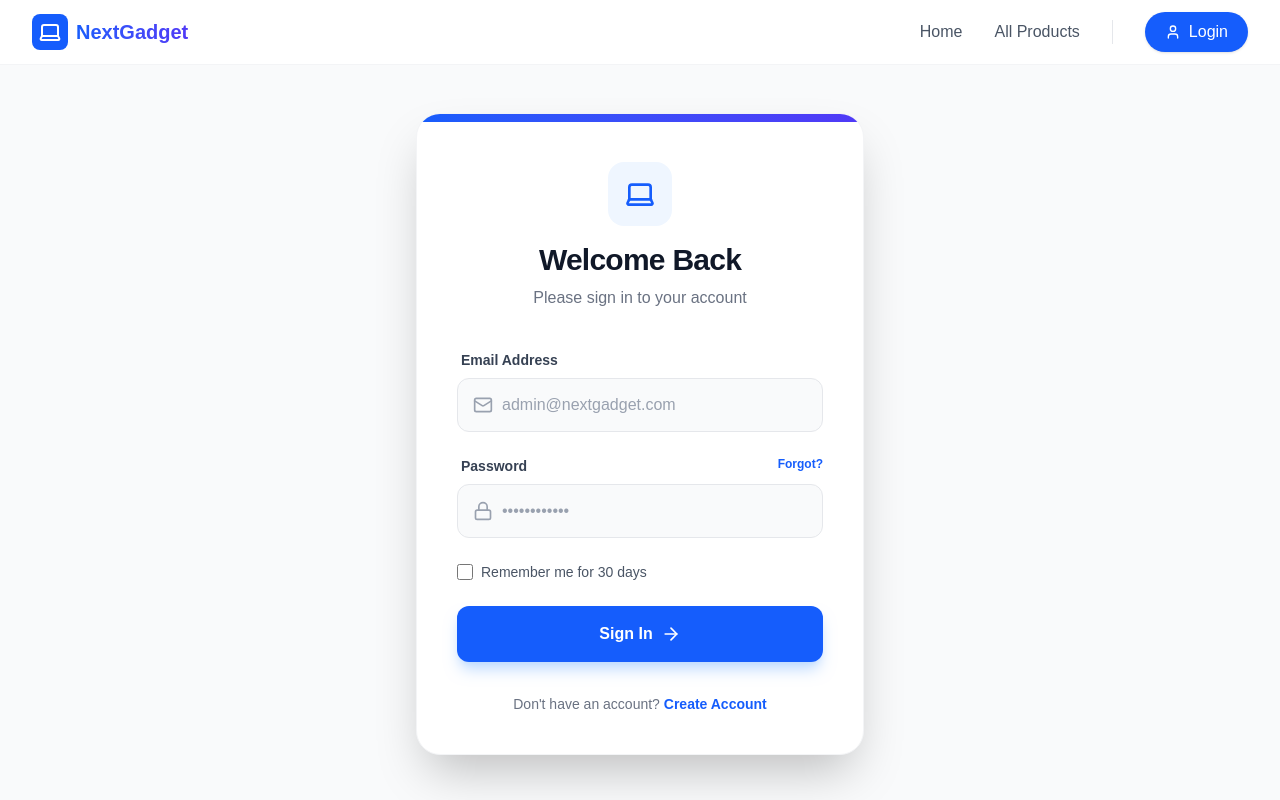
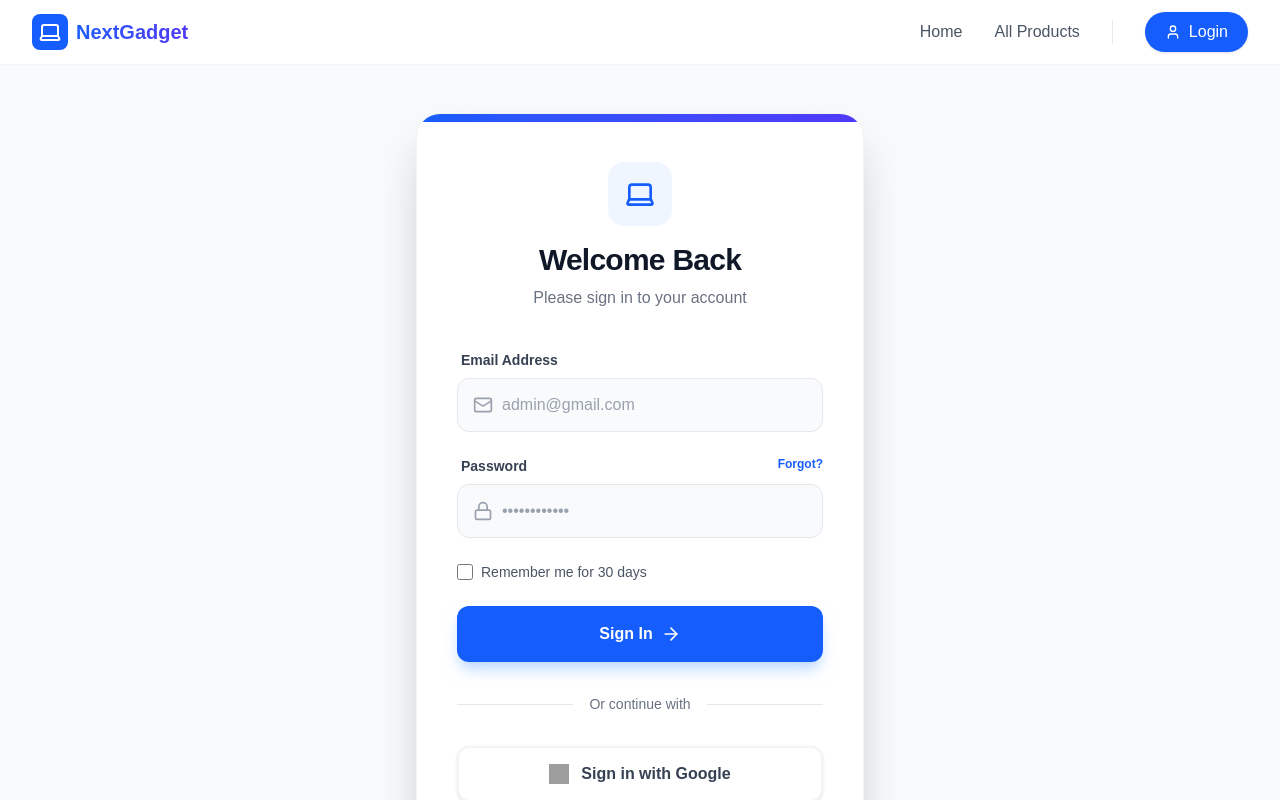
Before and after one commit to With-chomok/Next-Gadget, a Next.js app: page /login in a window 1280 px wide. Shown: the top 800 px of the page. Built offline with nearby package versions, Linux system fonts and the light colour scheme; grey boxes are pictures that could not be loaded.

Commit message:
mock login implement and some feature like toast showing for success or any error

```diff
--- a/package.json
+++ b/package.json
@@ -11,8 +11,10 @@
   "dependencies": {
     "lucide-react": "^0.562.0",
     "next": "16.1.1",
+    "next-auth": "^4.24.13",
     "react": "19.2.3",
-    "react-dom": "19.2.3"
+    "react-dom": "19.2.3",
+    "react-toastify": "^11.0.5"
   },
   "devDependencies": {
     "@tailwindcss/postcss": "^4",
--- /dev/null
+++ b/src/app/api/auth/[...nextauth]/route.js
@@ -0,0 +1,13 @@
+import NextAuth from "next-auth";
+import GoogleProvider from "next-auth/providers/google";
+
+const handler = NextAuth({
+  providers: [
+    GoogleProvider({
+      clientId: process.env.GOOGLE_CLIENT_ID,
+      clientSecret: process.env.GOOGLE_CLIENT_SECRET,
+    }),
+  ],
+});
+
+export { handler as GET, handler as POST };
--- a/src/app/layout.js
+++ b/src/app/layout.js
@@ -2,6 +2,9 @@ import { Geist, Geist_Mono } from "next/font/google";
 import "./globals.css";
 import Navbar from "@/components/Navbar/Navbar";
 import Footer from "@/components/Footer/Footer";
+import Providers from "./provider";
+
+import ToastProvider from "@/components/ToastProvider";
 
 const geistSans = Geist({
   variable: "--font-geist-sans",
@@ -21,12 +24,14 @@ export const metadata = {
 export default function RootLayout({ children }) {
   return (
     <html lang="en">
-      <body
-        className={`${geistSans.variable} ${geistMono.variable} antialiased`}
-      >
-        <Navbar />
-        {children}
-        <Footer></Footer>
+      <body className={`${geistSans.variable} ${geistMono.variable} antialiased`}>
+        <Providers>
+          <ToastProvider>
+            <Navbar />
+            {children}
+            <Footer />
+          </ToastProvider>
+        </Providers>
       </body>
     </html>
   );
--- /dev/null
+++ b/src/app/provider.jsx
@@ -0,0 +1,11 @@
+"use client";
+
+import { SessionProvider } from "next-auth/react";
+
+export default function Providers({ children }) {
+  return (
+    <SessionProvider>
+      {children}
+    </SessionProvider>
+  );
+}
--- a/src/components/LoginForm/LoginForm.jsx
+++ b/src/components/LoginForm/LoginForm.jsx
@@ -1,9 +1,31 @@
 "use client";
-import React from "react";
+import React, { useState } from "react";
 import { Lock, Mail, ArrowRight, Laptop } from "lucide-react";
 import Link from "next/link";
+import { signIn } from "next-auth/react";
+import Google from "next-auth/providers/google";
+import { useRouter } from "next/navigation";
+import { toast } from "react-toastify";
 
 const StaticLoginPage = () => {
+  const router = useRouter();
+  const [email, setEmail] = useState("");
+  const [password, setPassword] = useState("");
+  const [error, setError] = useState(null);
+
+  const handleSubmit = (e) => {
+    e.preventDefault();
+    if (email === "admin@gmail.com" && password === "123456789") {
+      document.cookie = "auth=true; path=/";
+      toast.success("Login successful!");
+      setTimeout(() => {
+        router.push("/items");
+      }, 1500);
+    } else {
+      toast.error("Invalid email or password");
+      return;
+    }
+  };
   return (
     <div className="p-10">
       {/* Logo & Header */}
@@ -20,21 +42,22 @@ const StaticLoginPage = () => {
       </div>
 
       {/* Static Form Inputs */}
-      <div className="space-y-6">
+      <form onSubmit={handleSubmit} className="space-y-6 mt-6">
         {/* Email Field */}
         <div>
           <label className="block text-sm font-semibold text-gray-700 mb-2 ml-1">
             Email Address
           </label>
           <div className="relative group">
-            <div className="absolute inset-y-0 left-0 pl-4 flex items-center pointer-events-none">
+            <div className="absolute inset-y-0 left-0 pl-4 flex items-center ">
               <Mail className="h-5 w-5 text-gray-400 group-focus-within:text-blue-600 transition-colors" />
             </div>
             <input
               type="email"
-              disabled
-              placeholder="admin@nextgadget.com"
-              className="block w-full pl-11 pr-4 py-3.5 bg-gray-50 border border-gray-200 rounded-xl text-gray-900 placeholder-gray-400 focus:outline-none focus:ring-2 focus:ring-blue-500 focus:bg-white transition-all cursor-not-allowed"
+              required
+              onChange={(e) => setEmail(e.target.value)}
+              placeholder="admin@gmail.com"
+              className="block w-full pl-11 pr-4 py-3.5 bg-gray-50 border border-gray-200 rounded-xl text-gray-900 placeholder-gray-400 focus:outline-none focus:ring-2 focus:ring-blue-500 focus:bg-white transition-all "
             />
           </div>
         </div>
@@ -50,14 +73,15 @@ const StaticLoginPage = () => {
             </span>
           </div>
           <div className="relative group">
-            <div className="absolute inset-y-0 left-0 pl-4 flex items-center pointer-events-none">
+            <div className="absolute inset-y-0 left-0 pl-4 flex items-center ">
               <Lock className="h-5 w-5 text-gray-400 group-focus-within:text-blue-600 transition-colors" />
             </div>
             <input
               type="password"
-              disabled
+              required
+              onChange={(e) => setPassword(e.target.value)}
               placeholder="••••••••••••"
-              className="block w-full pl-11 pr-4 py-3.5 bg-gray-50 border border-gray-200 rounded-xl text-gray-900 placeholder-gray-400 focus:outline-none focus:ring-2 focus:ring-blue-500 focus:bg-white transition-all cursor-not-allowed"
+              className="block w-full pl-11 pr-4 py-3.5 bg-gray-50 border border-gray-200 rounded-xl text-gray-900 placeholder-gray-400 focus:outline-none focus:ring-2 focus:ring-blue-500 focus:bg-white transition-all "
             />
           </div>
         </div>
@@ -74,11 +98,37 @@ const StaticLoginPage = () => {
         </div>
 
         {/* Static Login Button */}
-        <button className="w-full bg-blue-600 text-white font-bold py-4 rounded-xl flex items-center justify-center gap-2 hover:bg-blue-700 transform transition-active active:scale-[0.98] shadow-lg shadow-blue-200">
+        <button
+          type="submit"
+          className="w-full bg-blue-600 text-white font-bold py-4 rounded-xl flex items-center justify-center gap-2 hover:bg-blue-700 transform transition-active active:scale-[0.98] shadow-lg shadow-blue-200">
           Sign In
           <ArrowRight size={20} />
         </button>
-      </div>
+        {/* Divider */}
+        <div className="relative my-8">
+          <div className="absolute inset-0 flex items-center">
+            <div className="w-full border-t border-gray-200"></div>
+          </div>
+          <div className="relative flex justify-center text-sm">
+            <span className="px-4 bg-white text-gray-500 font-medium">
+              Or continue with
+            </span>
+          </div>
+        </div>
+
+        {/* Google Login Button */}
+        <button
+          onClick={() => signIn("google")}
+          type="button"
+          className="w-full flex items-center justify-center gap-3 bg-white border-2 border-gray-100 py-3.5 rounded-xl font-bold text-gray-700 hover:bg-gray-50 hover:border-gray-200 transition-all active:scale-[0.98] shadow-sm">
+          <img
+            src="https://www.svgrepo.com/show/475656/google-color.svg"
+            alt="Google"
+            className="w-5 h-5"
+          />
+          Sign in with Google
+        </button>
+      </form>
 
       {/* Bottom Link */}
       <div className="mt-8 text-center">
--- /dev/null
+++ b/src/components/ToastProvider.jsx
@@ -0,0 +1,23 @@
+"use client";
+
+import { ToastContainer } from "react-toastify";
+import "react-toastify/dist/ReactToastify.css";
+
+export default function ToastProvider({ children }) {
+  return (
+    <>
+      {children}
+      <ToastContainer
+        position="top-right"
+        autoClose={3000}
+        hideProgressBar={false}
+        newestOnTop={false}
+        closeOnClick
+        rtl={false}
+        pauseOnFocusLoss
+        draggable
+        pauseOnHover
+      />
+    </>
+  );
+}
--- a/src/components/item/ItemList.jsx
+++ b/src/components/item/ItemList.jsx
@@ -48,7 +48,7 @@ const ItemList = ({ item }) => {
 
           <div className="mt-auto pt-4 border-t border-gray-50 flex items-center justify-between">
             <div>
-              <span className="text-xl font-black text-gray-900">{price}৳</span>
+              <span className="text-xl font-black text-gray-900">{price}$</span>
             </div>
             <Link
               href={`/items/${id}`}
```
Also changed, not shown: 1 other file (tests, documents, lock files or other folders).
